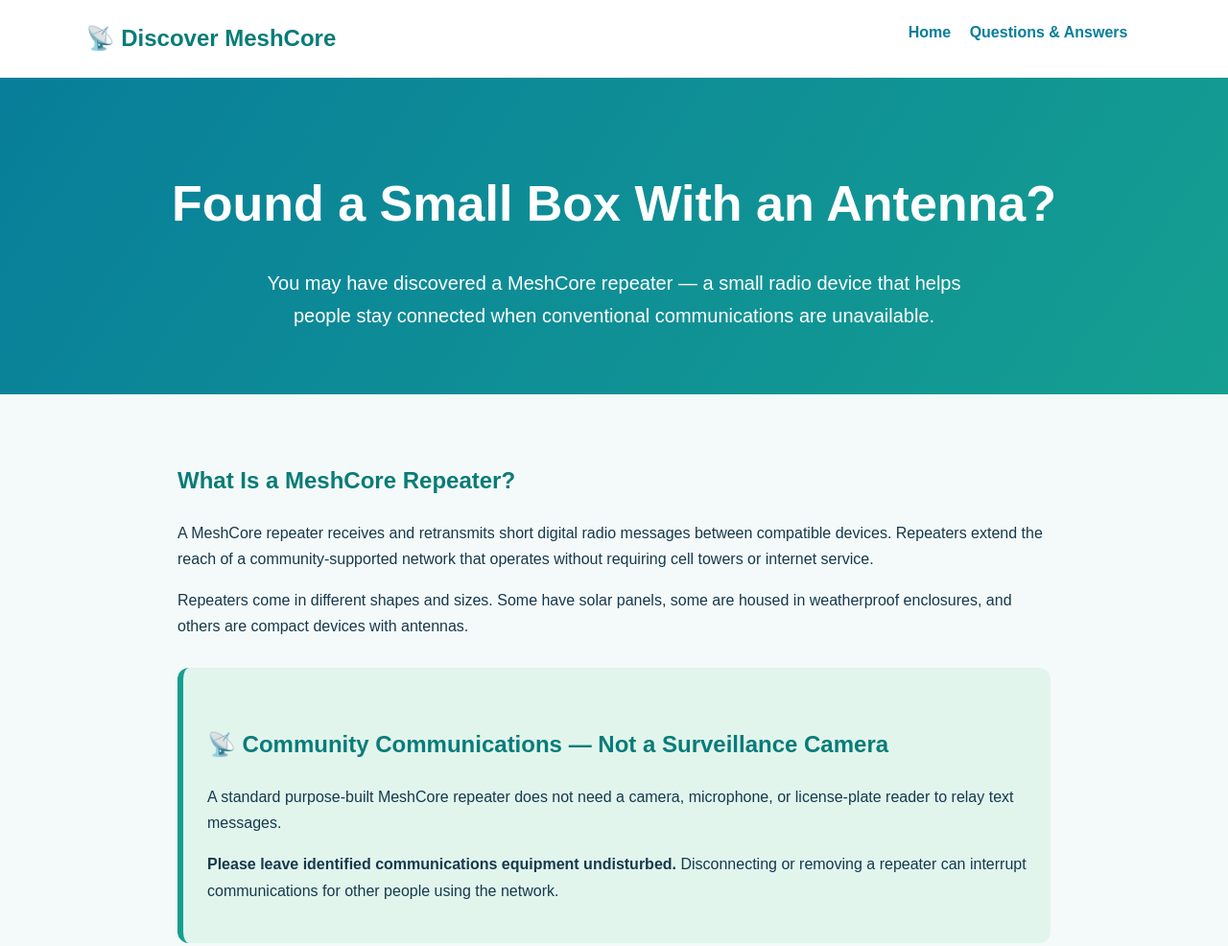
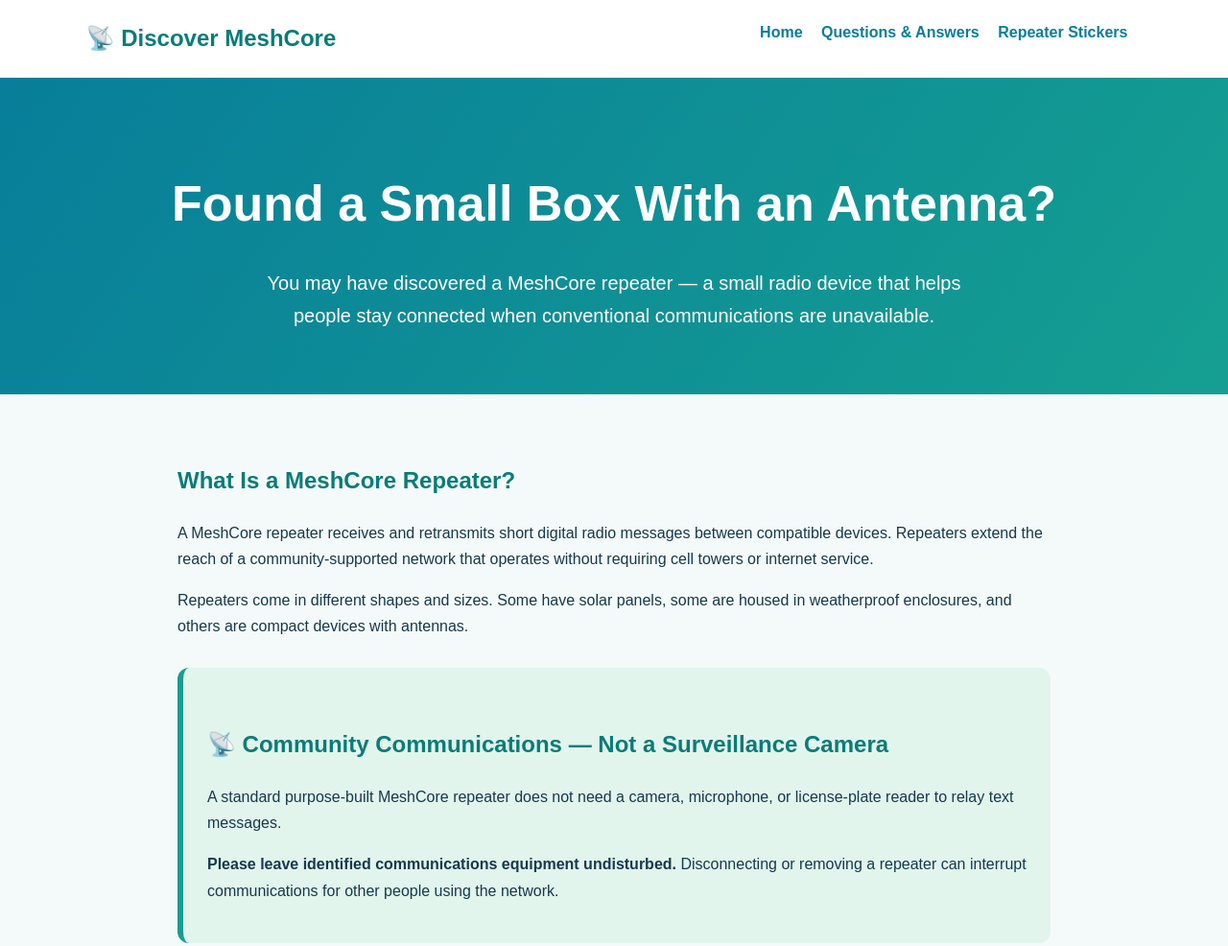
Before and after one commit to DrGalaxy-GM/meshcore-community-website, a plain HTML site: page found.html in a window 1280 px wide. Shown: the top 986 px of the page at 96% size. Drawn offline with Linux system fonts and the light colour scheme.

Commit message:
Add sticker page link to found repeater FAQ

```diff
--- a/found.html
+++ b/found.html
@@ -31,6 +31,7 @@ footer a{color:#ffdb83}
 <nav>
 <a href="index.html">Home</a>
 <a href="#faq">Questions & Answers</a>
+<a href="stickers.html">Repeater Stickers</a>
 </nav>
 </header>
 
```
